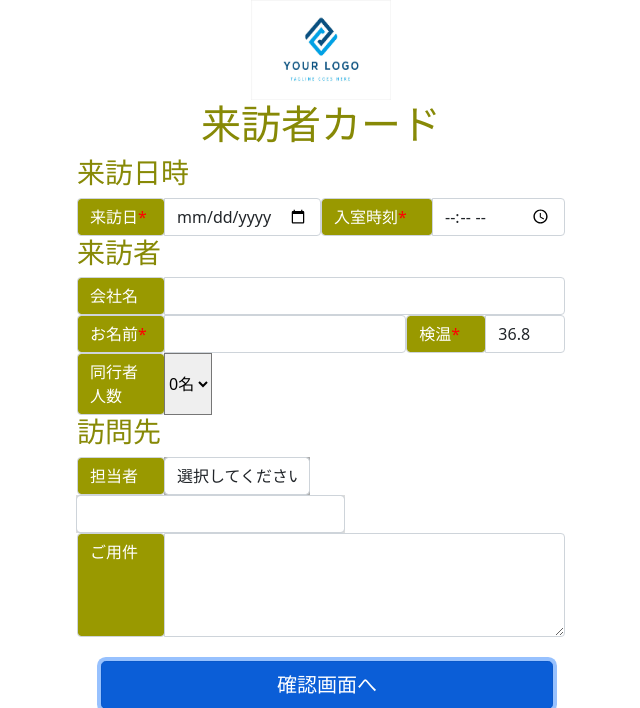
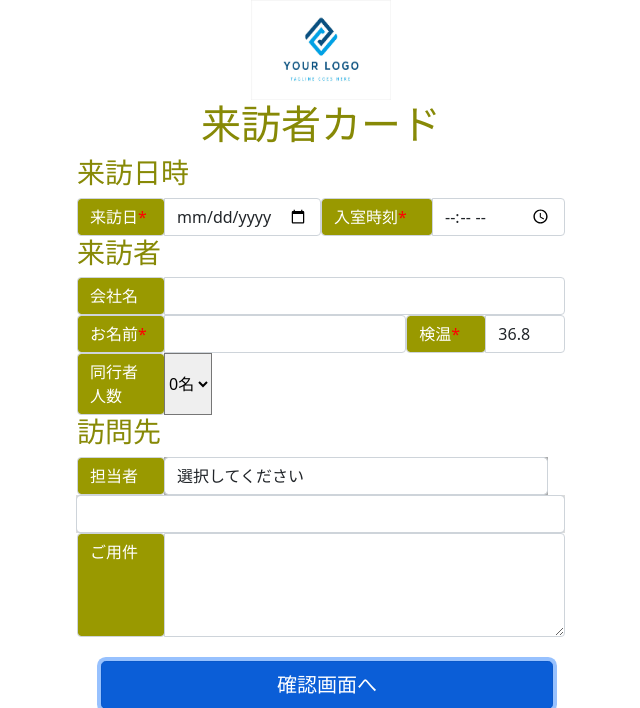
Before and after one commit to PolymetisOutis/visitors_card_prod, a Django app: page /welcome/ in a window 1280 px wide. Shown: the top 708 px of the page, without its empty margins (319-959 px from the left). Run offline with Django 3.2, Linux system fonts and the light colour scheme.

Commit message:
column width % to vw!

```diff
--- a/static/css/mystyle.css
+++ b/static/css/mystyle.css
@@ -55,7 +55,7 @@
 .left-column {
 
 float: left;
-width: 30%; /* 要素の幅を50%に定義 */
+width: 30vw; /* 要素の幅を50%に定義 */
 background-color: #aaa; /* 視覚化のための背景色 */
 
 }
@@ -63,7 +63,7 @@ background-color: #aaa; /* 視覚化のための背景色 */
 .right-column {
 
 float: right;
-width: 55.2%; /* 要素の幅を50%に定義 */
+width: 55.2vw; /* 要素の幅を50%に定義 */
 background-color: #ddd; /* 視覚化のための背景色 */
 
 }
```
